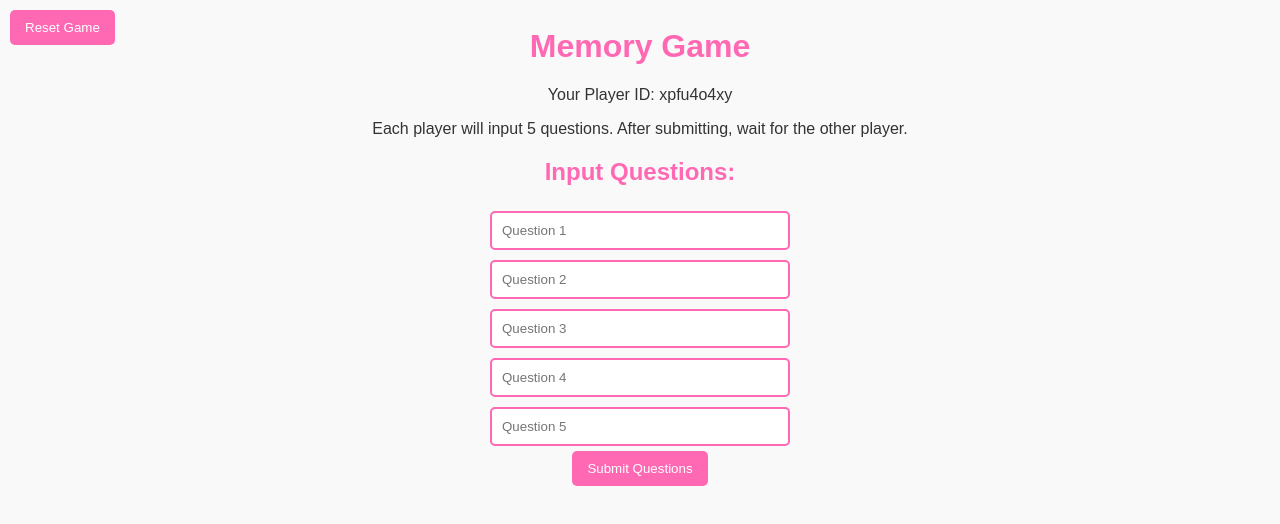
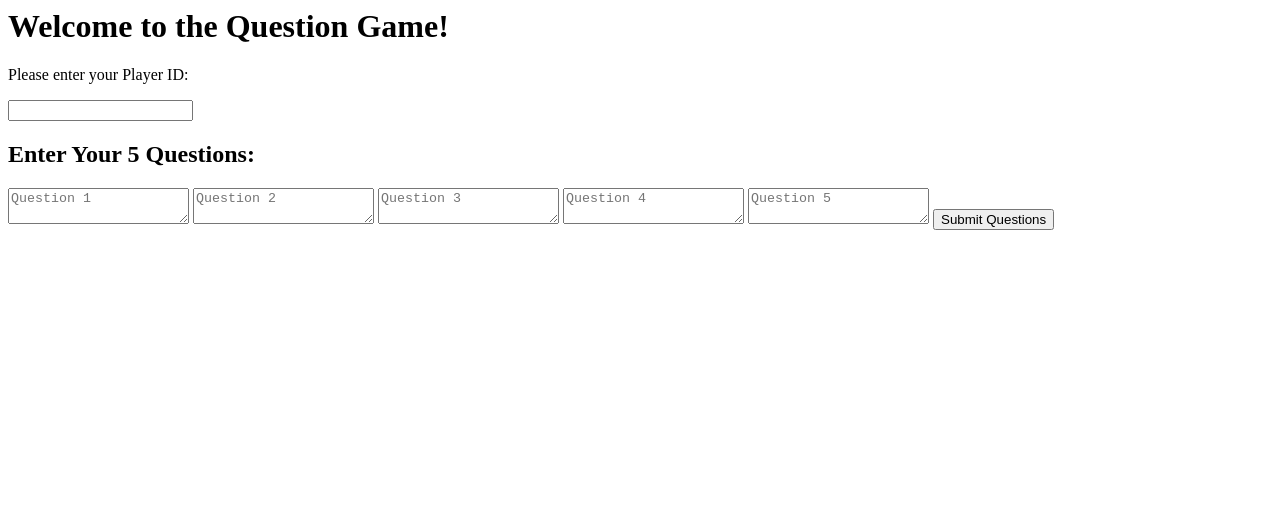
Before and after one commit to optyy123/popoquestions, a plain HTML site: page index.html in a window 1280 px wide. Drawn offline with Linux system fonts and the light colour scheme.

Commit message:
Update index.html

```diff
--- a/index.html
+++ b/index.html
@@ -3,12 +3,11 @@
 <head>
     <meta charset="UTF-8">
     <meta name="viewport" content="width=device-width, initial-scale=1.0">
-    <title>Memory Game - Enter Questions</title>
+    <title>Question Input</title>
     <script type="module">
         import { initializeApp } from "https://www.gstatic.com/firebasejs/10.14.1/firebase-app.js";
-        import { getDatabase, ref, set, get, onValue } from "https://www.gstatic.com/firebasejs/10.14.1/firebase-database.js";
+        import { getDatabase, ref, set, onValue } from "https://www.gstatic.com/firebasejs/10.14.1/firebase-database.js";
 
-        // Your web app's Firebase configuration
         const firebaseConfig = {
             apiKey: "AIzaSyDmjiA1BmuPaf-MgB9uWPcsYKDpbOLYDcU",
             authDomain: "questionspopo-7a8e6.firebaseapp.com",
@@ -19,104 +18,37 @@
             measurementId: "G-MRLQNR8602"
         };
 
-        // Initialize Firebase
         const app = initializeApp(firebaseConfig);
-        const db = getDatabase(app);
-
-        const playerId = Math.random().toString(36).substr(2, 9); // Generate a unique player ID
-        document.getElementById("playerId").innerText = `Your Player ID: ${playerId}`;
+        const database = getDatabase(app);
 
         function submitQuestions() {
+            const playerId = document.getElementById("playerId").value;
             const questions = [];
             for (let i = 1; i <= 5; i++) {
                 questions.push(document.getElementById(`question${i}`).value);
             }
-            set(ref(db, `players/${playerId}`), {
+            set(ref(database, 'players/' + playerId), {
                 questions: questions
             }).then(() => {
-                checkBothPlayers();
+                window.location.href = "questions.html?playerId=" + playerId;
+            }).catch((error) => {
+                console.error("Error writing to database: ", error);
             });
         }
-
-        function checkBothPlayers() {
-            const playersRef = ref(db, 'players');
-            onValue(playersRef, (snapshot) => {
-                const players = snapshot.val();
-                const playerCount = Object.keys(players || {}).length;
-
-                if (playerCount >= 2) {
-                    window.location.href = 'questions.html'; // Redirect to the questions page
-                } else {
-                    document.getElementById("status").innerText = "Waiting for the other player...";
-                }
-            });
-        }
-
-        function resetGame() {
-            const playersRef = ref(db, 'players');
-            set(playersRef, null); // Clear all player data
-            document.getElementById("questionDisplay").innerText = "";
-            document.getElementById("status").innerText = "Game reset. Please enter your questions.";
-            for (let i = 1; i <= 5; i++) {
-                document.getElementById(`question${i}`).value = "";
-            }
-        }
     </script>
-    <style>
-        body {
-            font-family: 'Arial', sans-serif;
-            text-align: center;
-            padding: 20px;
-            background-color: #f9f9f9;
-            color: #333;
-        }
-        h1, h2 {
-            color: #ff69b4;
-        }
-        input {
-            margin: 5px;
-            padding: 10px;
-            width: 300px;
-            border-radius: 5px;
-            border: 2px solid #ff69b4;
-            transition: border-color 0.3s;
-        }
-        input:focus {
-            border-color: #ff1493;
-        }
-        button {
-            background-color: #ff69b4;
-            color: white;
-            border: none;
-            border-radius: 5px;
-            padding: 10px 15px;
-            cursor: pointer;
-            transition: background-color 0.3s;
-        }
-        button:hover {
-            background-color: #ff1493;
-        }
-        #resetButton {
-            position: absolute;
-            top: 10px;
-            left: 10px;
-        }
-    </style>
 </head>
 <body>
-    <button id="resetButton" onclick="resetGame()">Reset Game</button>
-    <h1>Memory Game</h1>
-    <p id="playerId"></p>
-    <p>Each player will input 5 questions. After submitting, wait for the other player.</p>
-    <div>
-        <h2>Input Questions:</h2>
-        <input type="text" id="question1" placeholder="Question 1" required><br>
-        <input type="text" id="question2" placeholder="Question 2" required><br>
-        <input type="text" id="question3" placeholder="Question 3" required><br>
-        <input type="text" id="question4" placeholder="Question 4" required><br>
-        <input type="text" id="question5" placeholder="Question 5" required><br>
-        <button onclick="submitQuestions()">Submit Questions</button>
-    </div>
-    <h2 id="status"></h2>
+    <h1>Welcome to the Question Game!</h1>
+    <p>Please enter your Player ID:</p>
+    <input type="text" id="playerId" required>
+
+    <h2>Enter Your 5 Questions:</h2>
+    <textarea id="question1" placeholder="Question 1" required></textarea>
+    <textarea id="question2" placeholder="Question 2" required></textarea>
+    <textarea id="question3" placeholder="Question 3" required></textarea>
+    <textarea id="question4" placeholder="Question 4" required></textarea>
+    <textarea id="question5" placeholder="Question 5" required></textarea>
+
+    <button onclick="submitQuestions()">Submit Questions</button>
 </body>
 </html>
```
